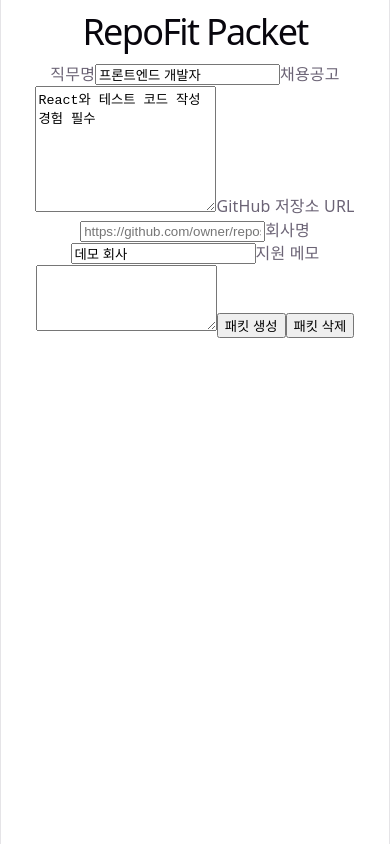
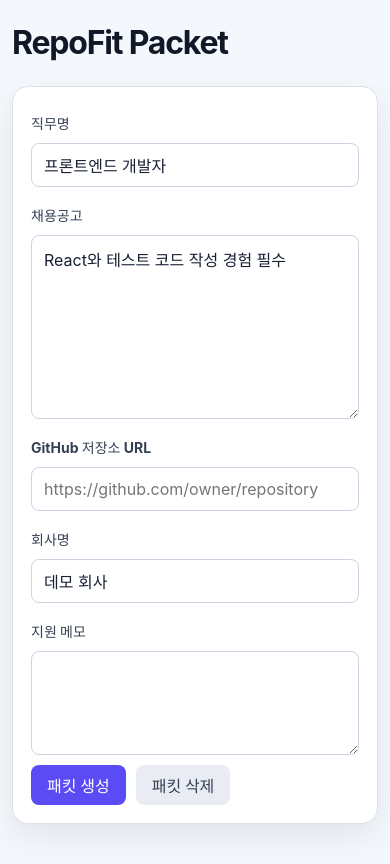
Before and after one commit to Jinhani/RepoFit-Packet, a React (Vite) app: page / in a window 390 px wide. Built offline with nearby package versions, Linux system fonts and the light colour scheme.

Commit message:
feat: improve application packet layout

```diff
--- a/src/App.css
+++ b/src/App.css
@@ -1,184 +1,237 @@
-.counter {
-  font-size: 16px;
-  padding: 5px 10px;
-  border-radius: 5px;
-  color: var(--accent);
-  background: var(--accent-bg);
-  border: 2px solid transparent;
-  transition: border-color 0.3s;
-  margin-bottom: 24px;
-
-  &:hover {
-    border-color: var(--accent-border);
-  }
-  &:focus-visible {
-    outline: 2px solid var(--accent);
-    outline-offset: 2px;
-  }
+.app-shell {
+    width: calc(100% - 32px);
+    max-width: 960px;
+    margin: 0 auto;
+    padding: 48px 0 64px;
 }
 
-.hero {
-  position: relative;
-
-  .base,
-  .framework,
-  .vite {
-    inset-inline: 0;
-    margin: 0 auto;
-  }
-
-  .base {
-    width: 170px;
-    position: relative;
-    z-index: 0;
-  }
-
-  .framework,
-  .vite {
-    position: absolute;
-  }
-
-  .framework {
-    z-index: 1;
-    top: 34px;
-    height: 28px;
-    transform: perspective(2000px) rotateZ(300deg) rotateX(44deg) rotateY(39deg)
-      scale(1.4);
-  }
-
-  .vite {
-    z-index: 0;
-    top: 107px;
-    height: 26px;
-    width: auto;
-    transform: perspective(2000px) rotateZ(300deg) rotateX(40deg) rotateY(39deg)
-      scale(0.8);
-  }
+.app-shell > h1 {
+    margin: 0 0 24px;
+    font-size: 40px;
+    line-height: 1.2;
+    letter-spacing: -1.2px;
+    color: #111827;
 }
 
-#center {
-  display: flex;
-  flex-direction: column;
-  gap: 25px;
-  place-content: center;
-  place-items: center;
-  flex-grow: 1;
-
-  @media (max-width: 1024px) {
-    padding: 32px 20px 24px;
-    gap: 18px;
-  }
+.packet-form {
+    display: grid;
+    gap: 10px;
+    padding: 24px;
+    border: 1px solid #dce2ea;
+    border-radius: 16px;
+    background: #ffffff;
+    box-shadow: 0 12px 32px rgba(15, 23, 42, 0.08);
 }
 
-#next-steps {
-  display: flex;
-  border-top: 1px solid var(--border);
-  text-align: left;
-
-  & > div {
-    flex: 1 1 0;
-    padding: 32px;
-    @media (max-width: 1024px) {
-      padding: 24px 20px;
-    }
-  }
-
-  .icon {
-    margin-bottom: 16px;
-    width: 22px;
-    height: 22px;
-  }
-
-  @media (max-width: 1024px) {
-    flex-direction: column;
-    text-align: center;
-  }
+.packet-form label {
+    margin-top: 8px;
+    font-size: 14px;
+    font-weight: 700;
+    color: #344054;
 }
 
-#docs {
-  border-right: 1px solid var(--border);
-
-  @media (max-width: 1024px) {
-    border-right: none;
-    border-bottom: 1px solid var(--border);
-  }
+.packet-form input,
+.packet-form textarea,
+.packet-form select {
+    width: 100%;
+    padding: 11px 12px;
+    border: 1px solid #cbd5e1;
+    border-radius: 8px;
+    color: #172033;
+    background: #ffffff;
 }
 
-#next-steps ul {
-  list-style: none;
-  padding: 0;
-  display: flex;
-  gap: 8px;
-  margin: 32px 0 0;
+.packet-form textarea {
+    resize: vertical;
+}
 
-  .logo {
-    height: 18px;
-  }
+.packet-form input:focus,
+.packet-form textarea:focus,
+.packet-form select:focus {
+    border-color: #6d5dfc;
+    outline: 3px solid rgba(109, 93, 252, 0.14);
+}
 
-  a {
-    color: var(--text-h);
-    font-size: 16px;
-    border-radius: 6px;
-    background: var(--social-bg);
+.packet-form button {
+    width: fit-content;
+    min-height: 40px;
+    padding: 8px 16px;
+    border: 0;
+    border-radius: 8px;
+    font-weight: 700;
+}
+
+.packet-form button[type="submit"] {
+    color: #ffffff;
+    background: #5b4bf5;
+}
+
+.packet-form button[type="button"] {
+    color: #344054;
+    background: #e9edf3;
+}
+
+.form-actions {
     display: flex;
-    padding: 6px 12px;
+    flex-wrap: wrap;
+    gap: 10px;
+}
+
+.packet-result {
+    margin-top: 24px;
+    padding: 24px;
+    border: 1px solid #dce2ea;
+    border-radius: 16px;
+    background: #ffffff;
+    box-shadow: 0 12px 32px rgba(15, 23, 42, 0.08);
+}
+
+.packet-result h2 {
+    margin: 0 0 20px;
+    color: #111827;
+}
+
+.packet-result h3 {
+    margin: 24px 0 12px;
+    color: #1f2937;
+}
+
+.packet-result > p {
+    margin: 8px 0;
+}
+
+.packet-result > label {
+    margin-right: 8px;
+    font-weight: 700;
+}
+
+.packet-result select {
+    padding: 8px 10px;
+    border: 1px solid #cbd5e1;
+    border-radius: 8px;
+    background: #ffffff;
+}
+
+.packet-result ul {
+    display: grid;
+    gap: 12px;
+    margin: 12px 0;
+    padding: 0;
+    list-style: none;
+}
+
+.packet-result li {
+    padding: 16px;
+    border: 1px solid #e2e8f0;
+    border-radius: 10px;
+    background: #f8fafc;
+}
+
+.packet-result li p {
+    margin: 8px 0 12px;
+    color: #475569;
+}
+
+.packet-result a {
+    color: #4f46e5;
+    overflow-wrap: anywhere;
+}
+
+.packet-result button,
+.export-button {
+    min-height: 38px;
+    padding: 7px 14px;
+    border: 0;
+    border-radius: 8px;
+    font-weight: 700;
+}
+
+.packet-result button {
+    color: #344054;
+    background: #e9edf3;
+}
+
+.export-button {
+    margin-top: 12px;
+    color: #ffffff;
+    background: #111827;
+}
+
+.match-summary {
+    margin-top: 24px;
+    padding: 24px;
+    border: 1px solid #dce2ea;
+    border-radius: 16px;
+    background: #ffffff;
+    box-shadow: 0 12px 32px rgba(15, 23, 42, 0.08);
+}
+
+.match-summary h2 {
+    margin: 0 0 16px;
+    color: #111827;
+}
+
+.match-list {
+    display: grid;
+    gap: 10px;
+    margin: 0;
+    padding: 0;
+    list-style: none;
+}
+
+.match-item {
+    display: flex;
     align-items: center;
-    gap: 8px;
-    text-decoration: none;
-    transition: box-shadow 0.3s;
+    justify-content: space-between;
+    gap: 16px;
+    padding: 14px 16px;
+    border: 1px solid #e2e8f0;
+    border-radius: 10px;
+}
 
-    &:hover {
-      box-shadow: var(--shadow);
-    }
-    .button-icon {
-      height: 18px;
-      width: 18px;
-    }
-  }
+.match-item strong {
+    flex-shrink: 0;
+    padding: 5px 10px;
+    border-radius: 999px;
+    font-size: 13px;
+}
 
-  @media (max-width: 1024px) {
-    margin-top: 20px;
-    flex-wrap: wrap;
-    justify-content: center;
+.match-item--missing {
+    border-color: #fecaca;
+    background: #fff7f7;
+}
 
-    li {
-      flex: 1 1 calc(50% - 8px);
+.match-item--missing strong {
+    color: #b42318;
+    background: #fee4e2;
+}
+
+.match-item--matched {
+    border-color: #bbf7d0;
+    background: #f0fdf4;
+}
+
+.match-item--matched strong {
+    color: #067647;
+    background: #dcfae6;
+}
+
+@media (max-width: 640px) {
+    .app-shell {
+        width: calc(100% - 24px);
+        padding: 24px 0 40px;
     }
 
-    a {
-      width: 100%;
-      justify-content: center;
-      box-sizing: border-box;
+    .app-shell > h1 {
+        font-size: 32px;
     }
-  }
+
+    .packet-form {
+        padding: 18px;
+    }
 }
-
-#spacer {
-  height: 88px;
-  border-top: 1px solid var(--border);
-  @media (max-width: 1024px) {
-    height: 48px;
-  }
+.match-item {
+    align-items: flex-start;
+    flex-direction: column;
+    gap: 8px;
 }
-
-.ticks {
-  position: relative;
-  width: 100%;
-
-  &::before,
-  &::after {
-    content: '';
-    position: absolute;
-    top: -4.5px;
-    border: 5px solid transparent;
-  }
-
-  &::before {
-    left: 0;
-    border-left-color: var(--border);
-  }
-  &::after {
-    right: 0;
-    border-right-color: var(--border);
-  }
-}
--- a/src/App.tsx
+++ b/src/App.tsx
@@ -1,4 +1,5 @@
 import { useState, type FormEvent } from "react";
+import "./App.css";
 import { ApplicationPacketResult } from "./features/packets/ApplicationPacketResult";
 import { buildApplicationPacket } from "./features/packets/buildApplicationPacket";
 import { downloadApplicationPacketMarkdown } from "./features/packets/downloadApplicationPacketMarkdown";
@@ -200,10 +201,10 @@ function App() {
         downloadApplicationPacketMarkdown(applicationPacket);
     }
     return (
-        <div>
+        <div className="app-shell">
             <h1>RepoFit Packet</h1>
 
-            <form onSubmit={handleBuildPacket} aria-busy={isLoading}>
+            <form className="packet-form" onSubmit={handleBuildPacket} aria-busy={isLoading}>
                 <label htmlFor="job-title">직무명</label>
                 <input id="job-title" value={jobTitle} onChange={(event) => setJobTitle(event.target.value)} />
 
@@ -229,14 +230,15 @@ function App() {
 
                 <label htmlFor="packet-notes">지원 메모</label>
                 <textarea id="packet-notes" rows={4} value={notes} onChange={(event) => setNotes(event.target.value)} />
-
+                <div className="form-actions">
+                    {" "}
                     <button type="submit" disabled={isLoading}>
                         {isLoading ? "저장소 분석 중..." : "패킷 생성"}
                     </button>
-
                     <button type="button" disabled={isLoading} onClick={handleClearPacket}>
                         패킷 삭제
                     </button>
+                </div>
             </form>
 
             {validationMessage && <p role="status">{validationMessage}</p>}
@@ -249,21 +251,33 @@ function App() {
                         onStatusChange={handleChangePacketStatus}
                     />
 
-                    <button type="button" onClick={handleDownloadMarkdown}>
+                    <button className="export-button" type="button" onClick={handleDownloadMarkdown}>
                         Markdown 내보내기
                     </button>
                 </>
             )}
 
             {matches.length > 0 && (
-                <ul>
+                <section className="match-summary">
+                    <h2>기술 매칭 결과</h2>
+
+                    <ul className="match-list">
                         {matches.map((match) => (
-                        <li key={match.requirement.skill}>
-                            {match.requirement.skill} - {match.status}
-                            {match.status === "missing" ? " / 보완 필요" : ""}
+                            <li
+                                key={match.requirement.skill}
+                                className={
+                                    match.status === "missing"
+                                        ? "match-item match-item--missing"
+                                        : "match-item match-item--matched"
+                                }
+                            >
+                                <span>{match.requirement.skill}</span>
+
+                                <strong>{match.status === "missing" ? "보완 필요" : "충족"}</strong>
                             </li>
                         ))}
                     </ul>
+                </section>
             )}
         </div>
     );
--- a/src/features/packets/ApplicationPacketResult.tsx
+++ b/src/features/packets/ApplicationPacketResult.tsx
@@ -8,7 +8,7 @@ type ApplicationPacketResultProps = {
 
 export function ApplicationPacketResult(props: ApplicationPacketResultProps) {
     return (
-        <section>
+        <section className="packet-result">
             <h2>생성된 패킷</h2>
 
             <p>회사명: {props.packet.companyName}</p>
--- a/src/index.css
+++ b/src/index.css
@@ -1,111 +1,44 @@
 :root {
-  --text: #6b6375;
-  --text-h: #08060d;
-  --bg: #fff;
-  --border: #e5e4e7;
-  --code-bg: #f4f3ec;
-  --accent: #aa3bff;
-  --accent-bg: rgba(170, 59, 255, 0.1);
-  --accent-border: rgba(170, 59, 255, 0.5);
-  --social-bg: rgba(244, 243, 236, 0.5);
-  --shadow:
-    rgba(0, 0, 0, 0.1) 0 10px 15px -3px, rgba(0, 0, 0, 0.05) 0 4px 6px -2px;
-
-  --sans: system-ui, 'Segoe UI', Roboto, sans-serif;
-  --heading: system-ui, 'Segoe UI', Roboto, sans-serif;
-  --mono: ui-monospace, Consolas, monospace;
-
-  font: 18px/145% var(--sans);
-  letter-spacing: 0.18px;
-  color-scheme: light dark;
-  color: var(--text);
-  background: var(--bg);
-  font-synthesis: none;
-  text-rendering: optimizeLegibility;
-  -webkit-font-smoothing: antialiased;
-  -moz-osx-font-smoothing: grayscale;
-
-  @media (max-width: 1024px) {
-    font-size: 16px;
-  }
+    font-family: Inter, Pretendard, "Noto Sans KR", system-ui, sans-serif;
+    color: #172033;
+    background: #f4f7fb;
+    font-synthesis: none;
+    text-rendering: optimizeLegibility;
+    -webkit-font-smoothing: antialiased;
+    -moz-osx-font-smoothing: grayscale;
 }
 
-@media (prefers-color-scheme: dark) {
-  :root {
-    --text: #9ca3af;
-    --text-h: #f3f4f6;
-    --bg: #16171d;
-    --border: #2e303a;
-    --code-bg: #1f2028;
-    --accent: #c084fc;
-    --accent-bg: rgba(192, 132, 252, 0.15);
-    --accent-border: rgba(192, 132, 252, 0.5);
-    --social-bg: rgba(47, 48, 58, 0.5);
-    --shadow:
-      rgba(0, 0, 0, 0.4) 0 10px 15px -3px, rgba(0, 0, 0, 0.25) 0 4px 6px -2px;
-  }
-
-  #social .button-icon {
-    filter: invert(1) brightness(2);
-  }
+* {
+    box-sizing: border-box;
 }
 
-#root {
-  width: 1126px;
-  max-width: 100%;
-  margin: 0 auto;
-  text-align: center;
-  border-inline: 1px solid var(--border);
-  min-height: 100svh;
-  display: flex;
-  flex-direction: column;
-  box-sizing: border-box;
+html {
+    min-width: 320px;
+    background: #f4f7fb;
 }
 
 body {
-  margin: 0;
+    min-width: 320px;
+    min-height: 100vh;
+    margin: 0;
 }
 
-h1,
-h2 {
-  font-family: var(--heading);
-  font-weight: 500;
-  color: var(--text-h);
+button,
+input,
+textarea,
+select {
+    font: inherit;
 }
 
-h1 {
-  font-size: 56px;
-  letter-spacing: -1.68px;
-  margin: 32px 0;
-  @media (max-width: 1024px) {
-    font-size: 36px;
-    margin: 20px 0;
-  }
-}
-h2 {
-  font-size: 24px;
-  line-height: 118%;
-  letter-spacing: -0.24px;
-  margin: 0 0 8px;
-  @media (max-width: 1024px) {
-    font-size: 20px;
-  }
-}
-p {
-  margin: 0;
+button {
+    cursor: pointer;
 }
 
-code,
-.counter {
-  font-family: var(--mono);
-  display: inline-flex;
-  border-radius: 4px;
-  color: var(--text-h);
+button:disabled {
+    cursor: not-allowed;
+    opacity: 0.65;
 }
 
-code {
-  font-size: 15px;
-  line-height: 135%;
-  padding: 4px 8px;
-  background: var(--code-bg);
+a {
+    color: inherit;
 }
```
Lines whose indentation alone changed are shown as unchanged.
